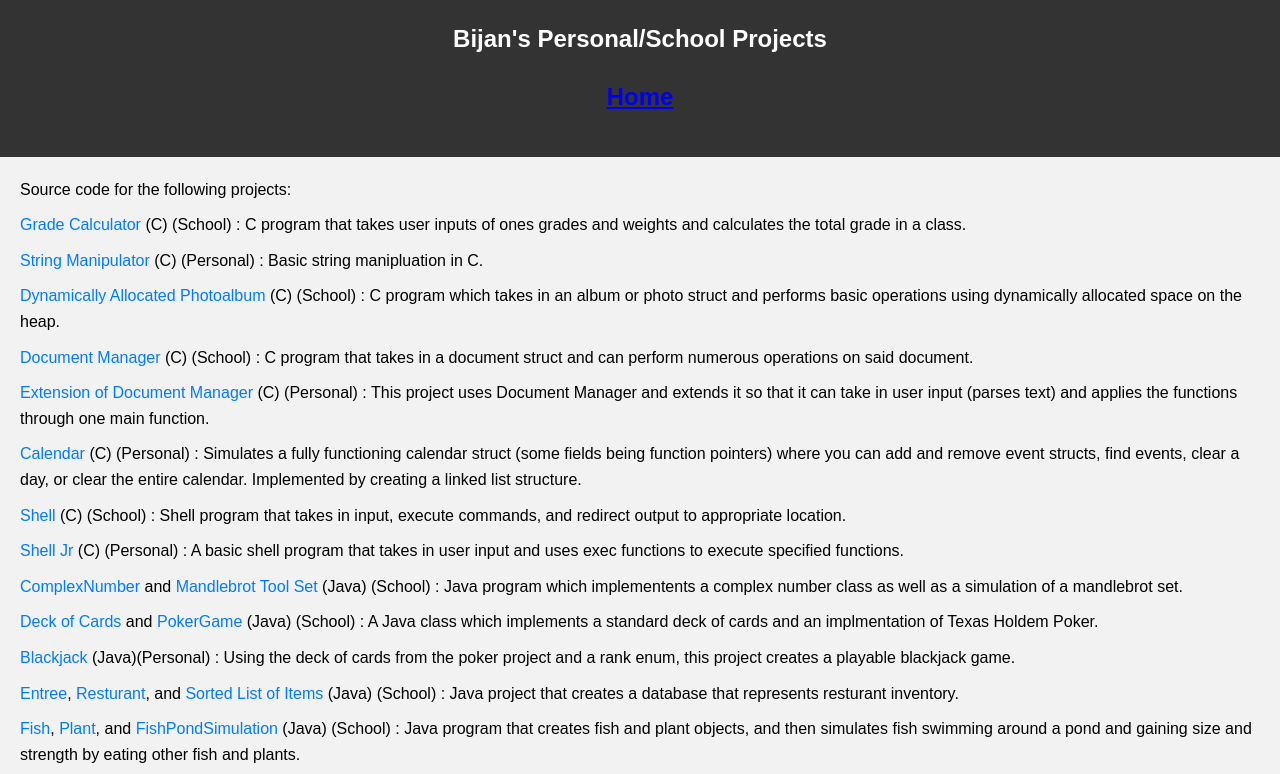
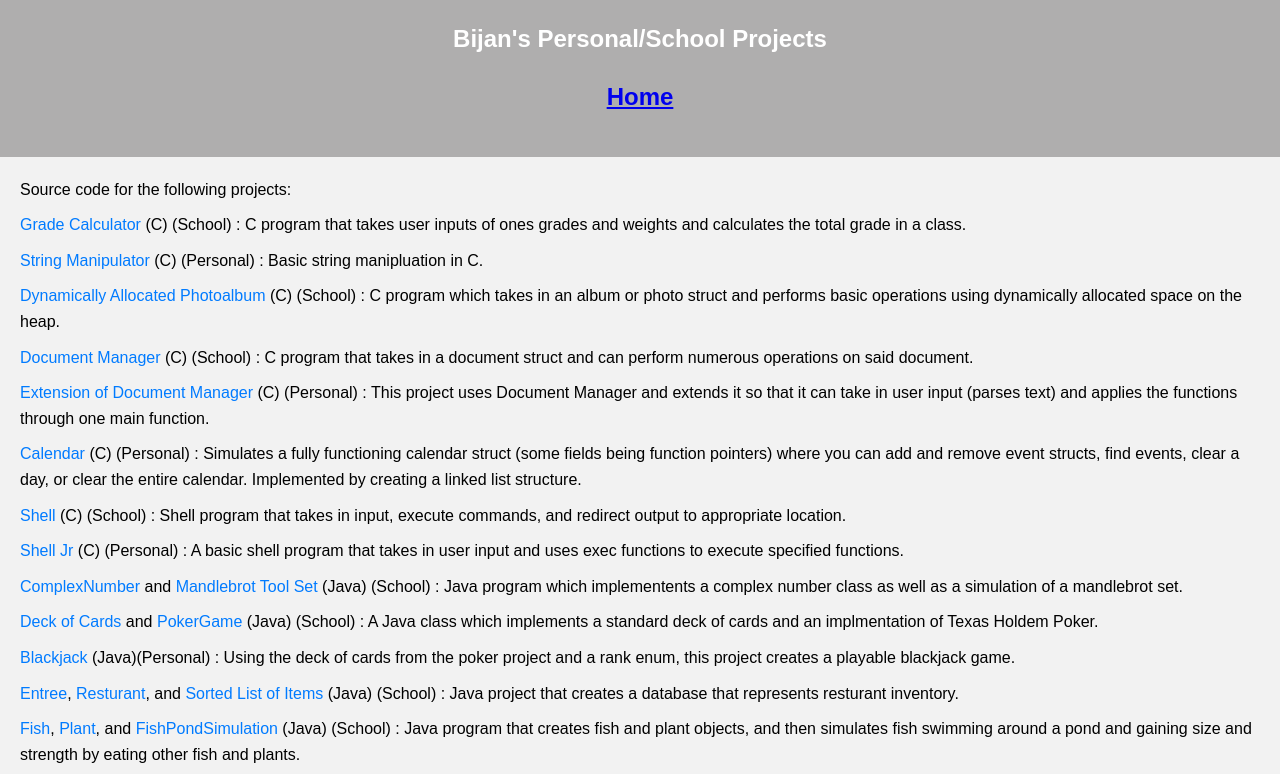
Before and after one commit to BijanSharifi/BijanSharifi.github.io, a plain HTML site: page projects.html in a window 1280 px wide. Shown: the top 774 px of the page. Drawn offline with Linux system fonts and the light colour scheme.

Commit message:
Update projects.html

```diff
--- a/projects.html
+++ b/projects.html
@@ -16,7 +16,7 @@
         }
 
         header {
-            background-color: #333;
+            background-color: #AFAEAE;
             color: #fff;
             text-align: center;
             padding: 20px;
```
